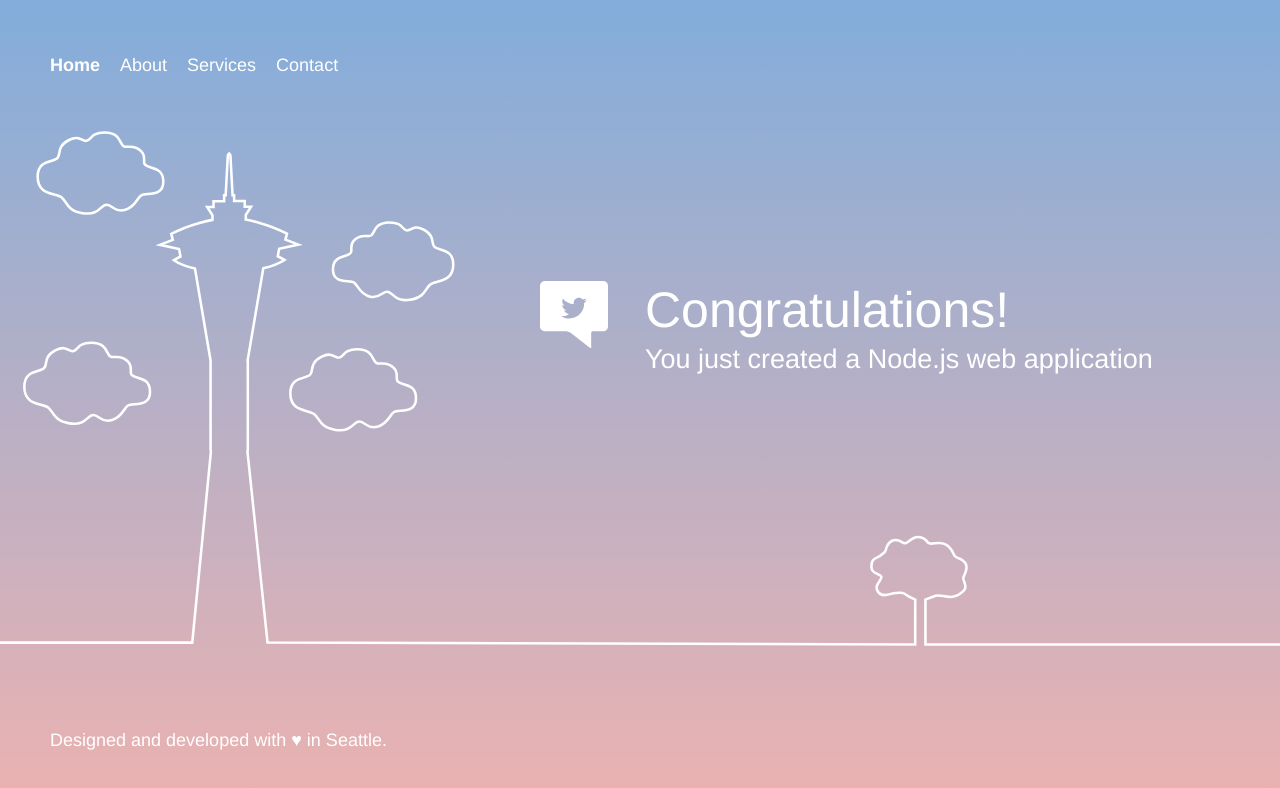
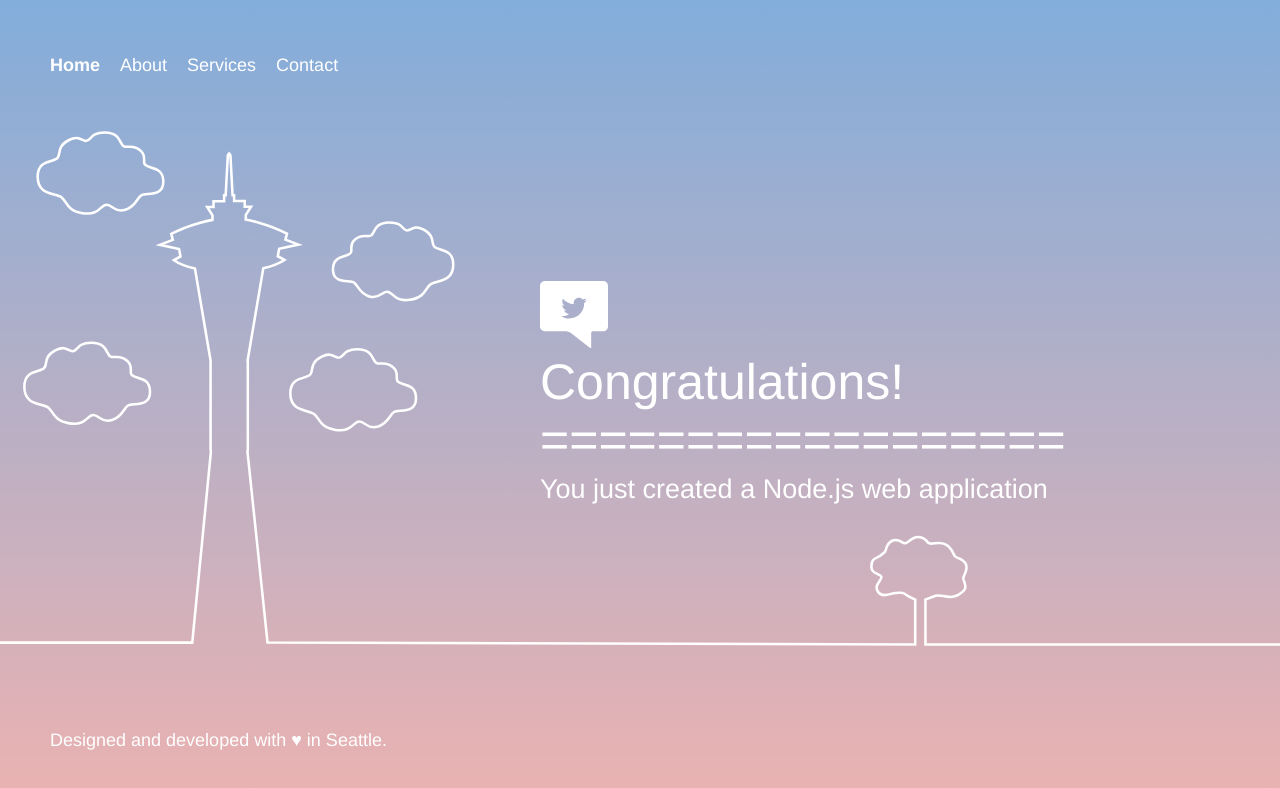
Before and after one commit to romaco1/Deploy-Content, a website: page deploy/index.html in a window 1280 px wide. Drawn offline with Linux system fonts and the light colour scheme.

Commit message:
Just change#

```diff
--- a/deploy/index.html
+++ b/deploy/index.html
@@ -58,7 +58,7 @@
         <div class="message">
             <a class="twitter-link" href="http://twitter.com/home/?status=I%20created%20a%20project%20with%20AWS%20CodeStar!%20%23AWS%20%23AWSCodeStar%20https%3A%2F%2Faws.amazon.com%2Fcodestar"><img src="assets/img/tweet.svg" /></a>
             <div class="text">
-                <h1>Congratulations!</h1>
+                <h1>Congratulations! ==================</h1>
                 <h2>You just created a Node.js web application</h2>
             </div>
         </div>
```
